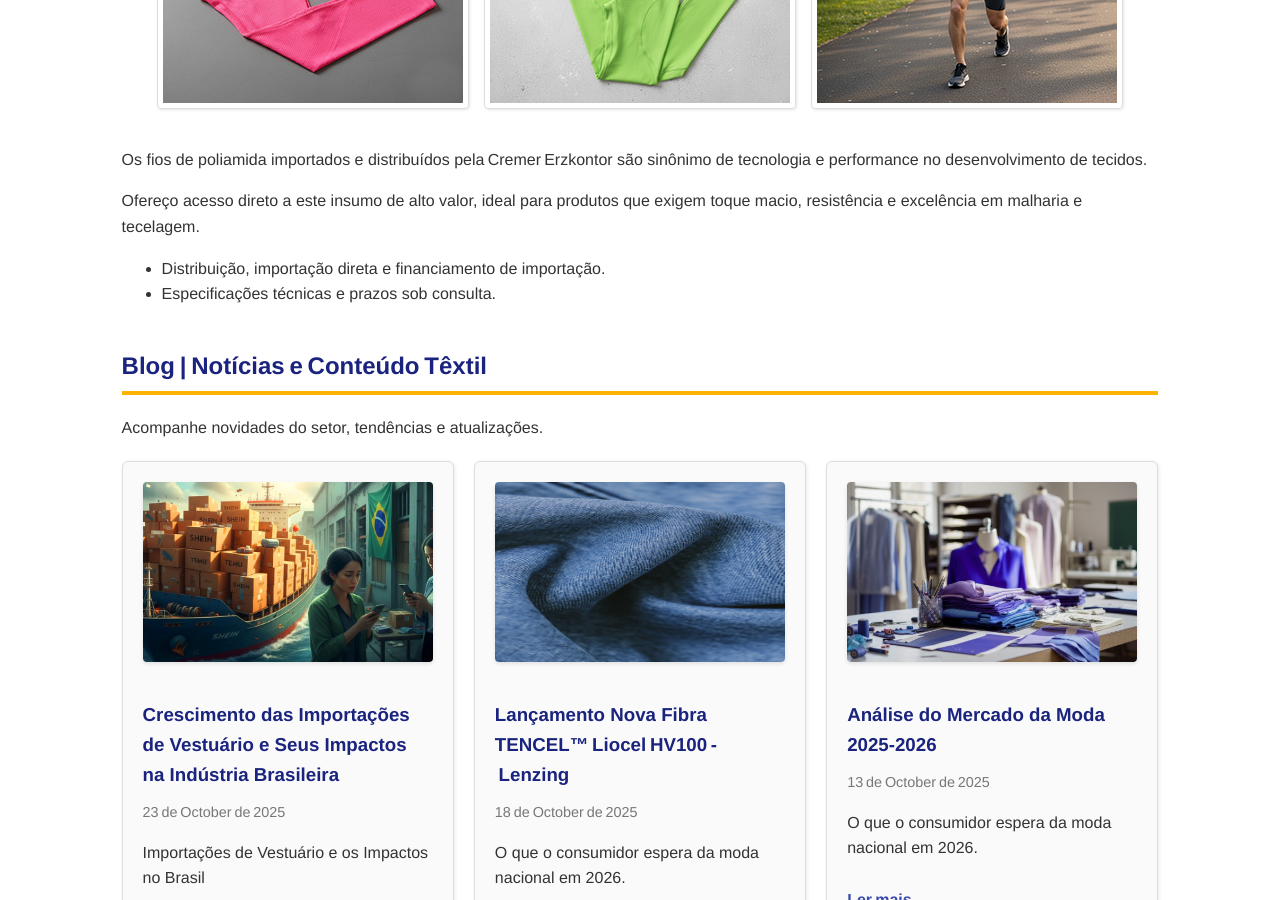
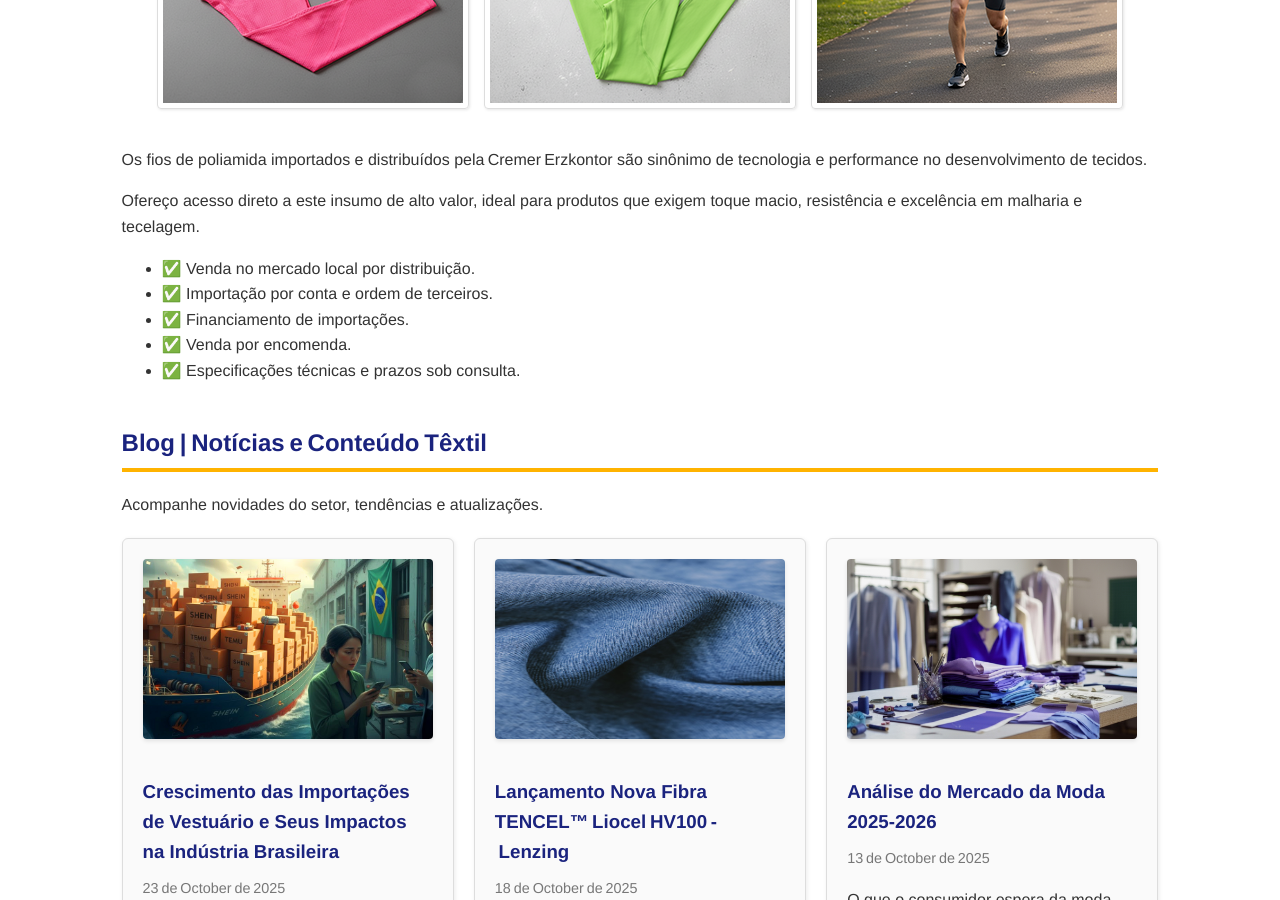
Before and after one commit to mauriciojosefowicz/mpgtech, a Jekyll site: the page built from index.md, in a window 1280 px wide and 900 px high, scrolled down 2277 px. Built offline with Jekyll 4.4.1, drawn with Linux system fonts in a browser that asks for light colours.

Commit message:
Update index.md

```diff
--- a/index.md
+++ b/index.md
@@ -73,8 +73,11 @@ title: "MPG Tech | Soluções Têxteis"
     <p>Os fios de poliamida importados e distribuídos pela Cremer Erzkontor são sinônimo de tecnologia e performance no desenvolvimento de tecidos.</p>
     <p>Ofereço acesso direto a este insumo de alto valor, ideal para produtos que exigem toque macio, resistência e excelência em malharia e tecelagem.</p>
     <ul>
-      <li>Distribuição, importação direta e financiamento de importação.</li>
-      <li>Especificações técnicas e prazos sob consulta.</li>
+      <li>✅ Venda no mercado local por distribuição.</li>
+      <li>✅ Importação por conta e ordem de terceiros.</li>
+      <li>✅ Financiamento de importações.</li>
+      <li>✅ Venda por encomenda.</li>
+      <li>✅ Especificações técnicas e prazos sob consulta.</li>
     </ul>
   </section>
 
```
